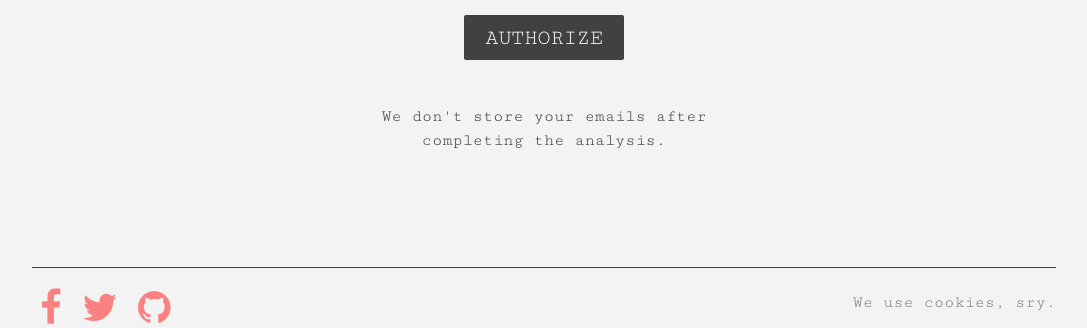
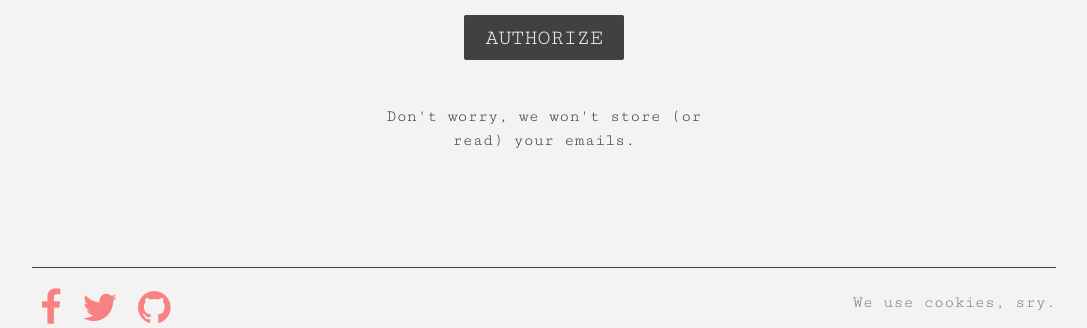
Before and after one commit to ilyaaltshteyn/SmarterEmail, a Flask app: page / in a window 1280 px wide. Shown: the part 352-680 px from the top of the page, without its empty margins (96-1183 px from the left). Run offline with Flask 2, Linux system fonts and the light colour scheme; some libraries are stand-ins or nearby versions.

Commit message:
changed msging copy

```diff
--- a/templates/home.html
+++ b/templates/home.html
@@ -32,7 +32,7 @@
                 <h4>
                     <a class="pure-button" href="/authorize">AUTHORIZE</a>
                 </h4>
-                <p>We don't store your emails after completing the analysis.</p>
+                <p>Don't worry, we won't store (or read) your emails.</p>
             </div>
             <div class="data-policy-content">
                 <p>To use this tool, you'll be asked to give us read-only access to your Gmail inbox. Our program will then download some of your emails and analyze them. We store your messages only for the amount of time that it takes
```
